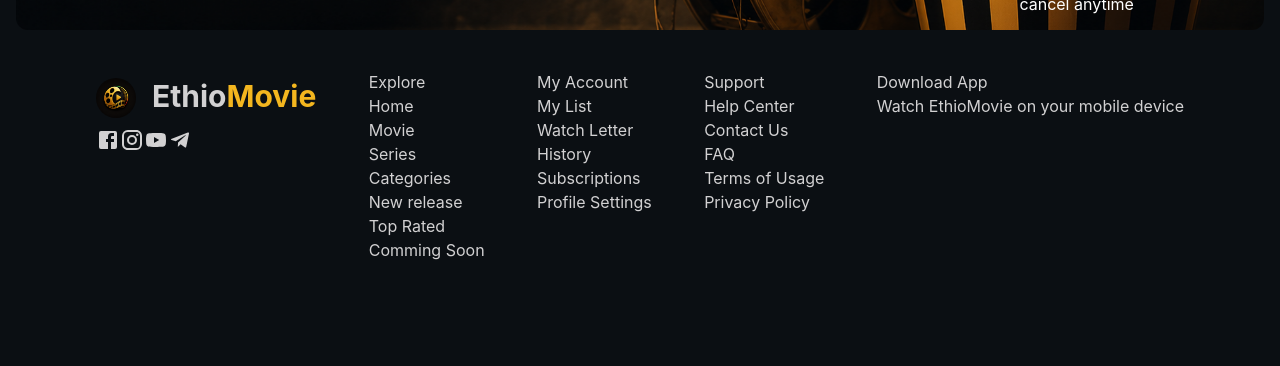
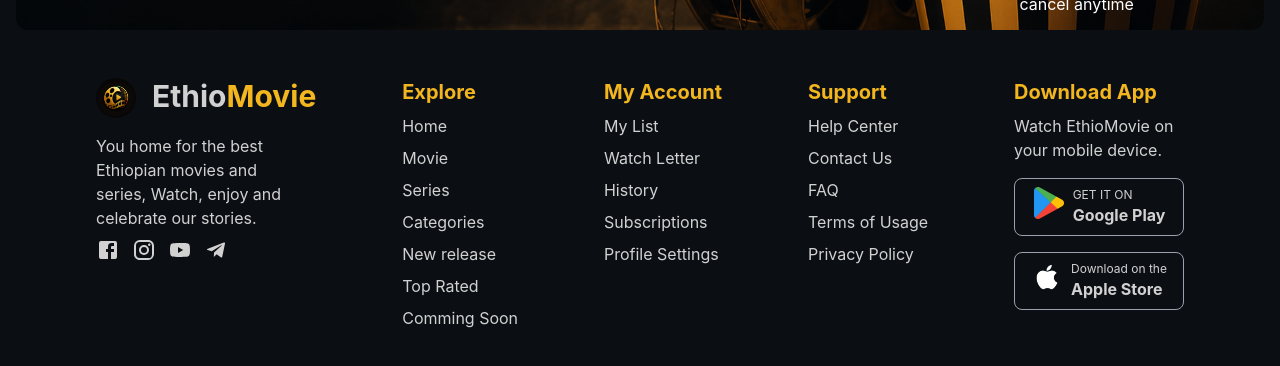
Before and after one commit to Jafar610/EthioMovie, a React app in the folder frontend/: page / in a window 1280 px wide. Shown: the part 1954-2320 px from the top of the page. Built offline with nearby package versions, Linux system fonts and the light colour scheme; the HTML template or start-up script is replaced by a standard one.

Commit message:
Footer finished

```diff
--- a/frontend/src/Components/Footer/Footer.jsx
+++ b/frontend/src/Components/Footer/Footer.jsx
@@ -5,6 +5,8 @@
 import TelegramIcon from '@mui/icons-material/Telegram';
 import PremiumCard from "../PremiumCard/PremiumCard";
 import logo from "../../assets/Logo.png"
+import GooglePlay from "../../assets/download.png"
+import AppleStore from "../../assets/apple-logo.png"
 function Footer() {
   return (
     <>
@@ -17,7 +19,10 @@
                         <img src={logo} alt="" className='w-10 rounded-full' />
                         <h1 className='text-3xl font-bold'>Ethio<span className='text-[#f3b61f]'>Movie</span></h1>
                     </div>
-                    <div>
+                    <div className='py-2'>
+                        <h3 className='w-[200px] h-auto'>You home for the best Ethiopian movies and series, Watch, enjoy and celebrate our stories.</h3>
+                    </div>
+                    <div className='flex gap-3'>
                         <FacebookIcon/>
                         <InstagramIcon/>
                         <YouTubeIcon/>
@@ -25,40 +30,52 @@
                     </div>
                 </div>
                 <div>
-                    <h2>Explore</h2>
-                    <p>Home</p>
-                    <p>Movie</p>
-                    <p>Series</p>
-                    <p>Categories</p>
-                    <p>New release</p>
-                    <p>Top Rated</p>
-                    <p>Comming Soon</p>
+                    <h2 className='text-[#f3b61f] text-xl font-bold py-2'>Explore</h2>
+                    <p className='pb-2'>Home</p>
+                    <p className='pb-2'>Movie</p>
+                    <p className='pb-2'>Series</p>
+                    <p className='pb-2'>Categories</p>
+                    <p className='pb-2'>New release</p>
+                    <p className='pb-2'>Top Rated</p>
+                    <p className='pb-2'>Comming Soon</p>
                 </div>
                 <div>
-                    <h2>My Account</h2>
-                    <p>My List</p>
-                    <p>Watch Letter</p>
-                    <p>History</p>
-                    <p>Subscriptions</p>
-                    <p>Profile Settings</p>
+                    <h2 className='text-[#f3b61f] text-xl font-bold py-2'>My Account</h2>
+                    <p className='pb-2'>My List</p>
+                    <p className='pb-2'>Watch Letter</p>
+                    <p className='pb-2'>History</p>
+                    <p className='pb-2'>Subscriptions</p>
+                    <p className='pb-2'>Profile Settings</p>
                 </div>
                 <div>
-                    <h2>Support</h2>
-                    <p>Help Center</p>
-                    <p>Contact Us</p>
-                    <p>FAQ</p>
-                    <p>Terms of Usage</p>
-                    <p>Privacy Policy</p>
+                    <h2 className='text-[#f3b61f] text-xl font-bold py-2'>Support</h2>
+                    <p className='pb-2'>Help Center</p>
+                    <p className='pb-2'>Contact Us</p>
+                    <p className='pb-2'>FAQ</p>
+                    <p className='pb-2'>Terms of Usage</p>
+                    <p className='pb-2'>Privacy Policy</p>
                 </div>
                 <div>
-                    <h2>Download App</h2>
-                    <p>Watch EthioMovie on your mobile device</p>
+                    <h2 className='text-[#f3b61f] text-xl font-bold py-2'>Download App</h2>
+                    <p className='pb-2'>Watch EthioMovie on <br /> your mobile device.</p>
+                    <div className='flex justify-center align-center  gap-2 border border-gray-400 rounded-lg py-2 px-4 my-2'>
+                        <img src={GooglePlay} alt="" className='w-8 h-8'/>
+                        <div>
+                            <p className='text-xs'>GET IT ON</p>
+                            <h4 className='font-bold'>Google Play</h4>
+                        </div>
+                    </div>
 
+                    <div className='flex justify-center align-center  gap-2 border border-gray-400 rounded-lg py-2 px-4 my-4'>
+                        <img src={AppleStore} alt="" className='w-8 h-8'/>
+                        <div>
+                            <p className='text-xs'>Download on the</p>
+                            <h4 className='font-bold'>Apple Store</h4>
+                        </div>
+                    </div>
                 </div>
             </div>
-
             <div>
-
             </div>
         </div>
      </div>
```
Also changed, not shown: frontend/src/assets/apple-logo.png (added), frontend/src/assets/download.png (added).
